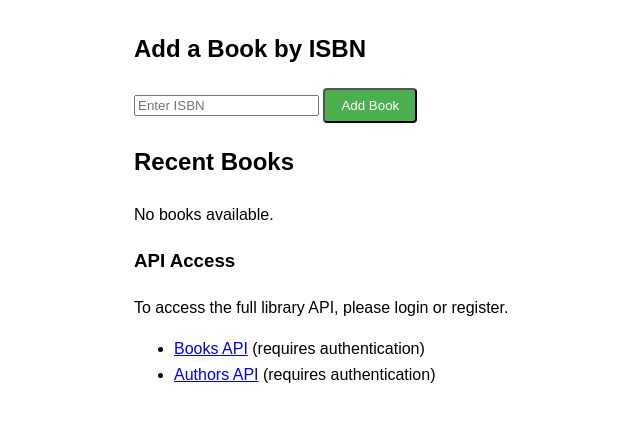
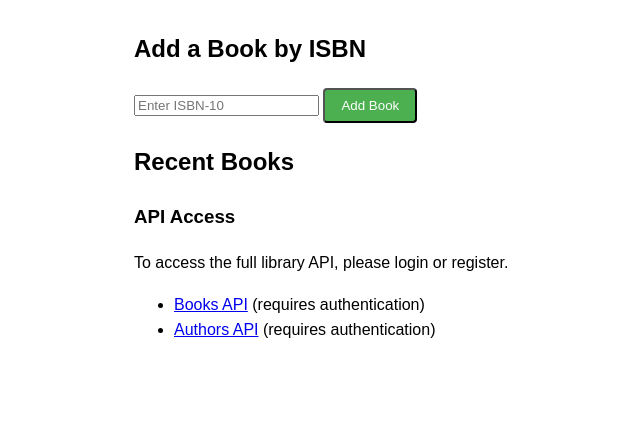
Before and after one commit to EduKav1813/library-system, a Django app: page / in a window 1280 px wide. Shown: the part 114-536 px from the top of the page, without its empty margins (6-646 px from the left). Run offline with Django 5.2, Linux system fonts and the light colour scheme; the visitor is signed in with stand-in values (Sample User, id 1); data that the repository does not hold is empty.

Commit message:
4 add all necessary book and author fields (#1)
Expand fields for Book and Author models

- Expand models fields.
- Split full_name into first_name, middle_name and last_name for author.
- Implement books fetching hook on page load.
- Adjust admin system for the changes.

Signed-off-by: Eduard Kaverinskyi <eduard.kaverinskyi@gmail.com>

---------

Signed-off-by: Eduard Kaverinskyi <eduard.kaverinskyi@gmail.com>

```diff
--- a/library_system/library/models.py
+++ b/library_system/library/models.py
@@ -2,13 +2,42 @@ from django.db import models
 
 
 class Author(models.Model):
-    full_name = models.CharField()
+    first_name = models.CharField(max_length=100, null=True, blank=True)
+    middle_name = models.CharField(max_length=100, null=True, blank=True)
+    last_name = models.CharField(max_length=100, null=True, blank=True)
+    date_of_birth = models.DateField(null=True, blank=True)
+    date_of_death = models.DateField(null=True, blank=True)
+
+    def __str__(self):
+        return self.full_name or f"{self.first_name} {self.last_name}"
+
+    @property
+    def full_name(self) -> str:
+        parts = [self.first_name, self.middle_name, self.last_name]
+        return " ".join(part for part in parts if part)
 
 
 class Book(models.Model):
-    isbn = models.CharField()
-    title = models.CharField()
+    title = models.CharField(max_length=200)
     authors = models.ManyToManyField(Author, related_name="books")
+    summary = models.TextField(
+        None,
+        max_length=1000,
+        help_text="Brief description of the book",
+        null=True,
+        blank=True,
+    )
+    isbn_10 = models.CharField(
+        "ISBN-10", max_length=10, null=True, blank=True, unique=True
+    )
+    isbn_13 = models.CharField(
+        "ISBN-13", max_length=13, null=True, blank=True, unique=True
+    )
+    language = models.CharField(max_length=20, default="English")
+    genre = models.CharField(max_length=200, blank=True)
+
+    def __str__(self):
+        return self.title
 
     def get_authors_display(self):
         """Return comma-separated list of author names"""
--- a/library_system/library/serializers.py
+++ b/library_system/library/serializers.py
@@ -13,8 +13,10 @@ class AuthorSerializer(serializers.ModelSerializer):
 
 
 class BookSerializer(serializers.ModelSerializer):
+    authors = AuthorSerializer(many=True)
+
     class Meta:
         model = Book
-        fields = ["isbn", "title", "authors"]
+        fields = ["title", "summary", "isbn_10", "authors"]
 
     permission_classes = [IsAuthenticated]
--- a/library_system/library/templates/pages/index.html
+++ b/library_system/library/templates/pages/index.html
@@ -59,7 +59,7 @@
         <h2>Add a Book by ISBN</h2>
         <form id="isbn-form">
           {% csrf_token %}
-          <input type="text" id="isbn-input" placeholder="Enter ISBN" required />
+          <input type="text" id="isbn-10-input" placeholder="Enter ISBN-10" required />
           <button type="submit" class="button">Add Book</button>
         </form>
         <div id="message" style="margin-top: 10px;"></div>
@@ -67,22 +67,7 @@
     {% endif %}
 
     <h2>Recent Books</h2>
-    <div class="books-list">
-      {% for book in recent_books %}
-        <div class="book">
-          <h3>{{ book.title }}</h3>
-          <p>
-            <strong>Authors:</strong> {{ book.get_authors_display }}
-          </p>
-          <p>{{ book.summary }}</p>
-          <p>
-            <strong>isbn:</strong> {{ book.isbn }}
-          </p>
-        </div>
-      {% empty %}
-        <p>No books available.</p>
-      {% endfor %}
-    </div>
+    <div class="books-list"></div>
 
     <div>
       <h3>API Access</h3>
@@ -98,30 +83,34 @@
     </div>
 
     <script>
+      document.addEventListener('DOMContentLoaded', function () {
+        refreshRecentBooks()
+      })
+
       document.getElementById('isbn-form').addEventListener('submit', async function (e) {
         e.preventDefault() // Prevent default form submission
 
-        const isbn = document.getElementById('isbn-input').value.trim()
+        const isbn_10 = document.getElementById('isbn-10-input').value.trim()
         const messageDiv = document.getElementById('message')
 
         // Clear previous message
         messageDiv.textContent = ''
         messageDiv.style.color = ''
 
-        if (!isbn) {
-          messageDiv.textContent = 'Please enter an ISBN.'
+        if (!isbn_10) {
+          messageDiv.textContent = 'Please enter an ISBN-10.'
           messageDiv.style.color = 'red'
           return
         }
 
         try {
-          const response = await fetch('/api/add-by-isbn/', {
+          const response = await fetch('/api/add-by-isbn-10/', {
             method: 'POST',
             headers: {
               'Content-Type': 'application/json',
               'X-CSRFToken': getCookie('csrftoken')
             },
-            body: JSON.stringify({ isbn: isbn })
+            body: JSON.stringify({ isbn_10: isbn_10 })
           })
 
           const data = await response.json()
@@ -160,19 +149,24 @@
         const response = await fetch('/api/get-recent/')
         if (!response.ok) return
         const data = await response.json()
-        const books = data.recent_books;
+        const books = data.recent_books
         const booksList = document.querySelector('.books-list')
         booksList.innerHTML = '' // clear current
 
         books.forEach((book) => {
           const div = document.createElement('div')
           div.className = 'book'
+          let summaryHTML = book.summary ? `<p>${book.summary}</p>` : ''
+          let authors = book.authors
+            .map((author) => String(author.full_name) || 'skibidi')
+            .filter((name) => name)
+            .join(', ')
           div.innerHTML = `
-              <h3>${book.title}</h3>
-              <p><strong>Authors:</strong> ${book.authors}</p>
-              <p>${book.summary}</p>
-              <p><strong>isbn:</strong> ${book.isbn}</p>
-              `
+                          <h3>${book.title}</h3>
+                          <p><strong>Author(s):</strong> ${authors}</p>
+                          ${summaryHTML}
+                          <p><strong>ISBN-10:</strong> ${book.isbn_10}</p>
+                          `
           booksList.appendChild(div)
         })
       }
--- a/library_system/library/views.py
+++ b/library_system/library/views.py
@@ -49,30 +49,28 @@ def register_view(request):
 
 @api_view(["POST"])
 @permission_classes([permissions.IsAuthenticated])
-def add_book_by_isbn(request):
-    """Add a book from ISBN alone.
+def add_book_by_isbn_10(request):
+    """Add a book from ISBN-10 alone.
 
     All the book data will be fetched via the OpenLibrary API.
     """
-    isbn = request.data.get("isbn", "").strip()
+    isbn_10 = request.data.get("isbn_10", "").strip()
 
-    if not isbn:
+    if not isbn_10:
         return Response(
-            {"error": "ISBN is required."}, status=status.HTTP_400_BAD_REQUEST
+            {"error": "ISBN-10 is required."}, status=status.HTTP_400_BAD_REQUEST
         )
 
-    if Book.objects.filter(isbn=isbn).exists():
+    if Book.objects.filter(isbn_10=isbn_10).exists():
         return Response(
             {"error": "Book already exists."}, status=status.HTTP_400_BAD_REQUEST
         )
 
     # Fetch from Open Library API
-    api_url = (
-        f"https://openlibrary.org/api/books?bibkeys=ISBN:{isbn}&format=json&jscmd=data"
-    )
+    api_url = f"https://openlibrary.org/api/books?bibkeys=ISBN:{isbn_10}&format=json&jscmd=data"
     response = requests.get(api_url)
     data = response.json()
-    book_data = data.get(f"ISBN:{isbn}")
+    book_data = data.get(f"ISBN:{isbn_10}")
 
     if not book_data:
         return Response(
@@ -90,7 +88,7 @@ def add_book_by_isbn(request):
 
     book = Book.objects.create(
         title=title,
-        isbn=isbn,
+        isbn_10=isbn_10,
     )
     book.authors.set(Author.objects.filter(full_name__in=authors))
     serializer = BookSerializer(book)
--- a/library_system/library_system/urls.py
+++ b/library_system/library_system/urls.py
@@ -36,6 +36,10 @@ urlpatterns = [
     ),
     path("logout/", auth_views.LogoutView.as_view(next_page="/"), name="logout"),
     path("register/", library_views.register_view, name="register"),
-    path("api/add-by-isbn/", library_views.add_book_by_isbn, name="add-book-by-isbn"),
+    path(
+        "api/add-by-isbn-10/",
+        library_views.add_book_by_isbn_10,
+        name="add-book-by-isbn-10",
+    ),
     path("api/get-recent/", library_views.get_recent_books, name="get-recent-books"),
 ]
```
Also changed, not shown: library_system/library/admin.py (+19 -4 lines), library_system/library/migrations/0002_auto_20250519_1912.py (deleted), library_system/library/migrations/0002_expand_models.py (added), library_system/library/migrations/0003_split_author_full_name.py (added).
